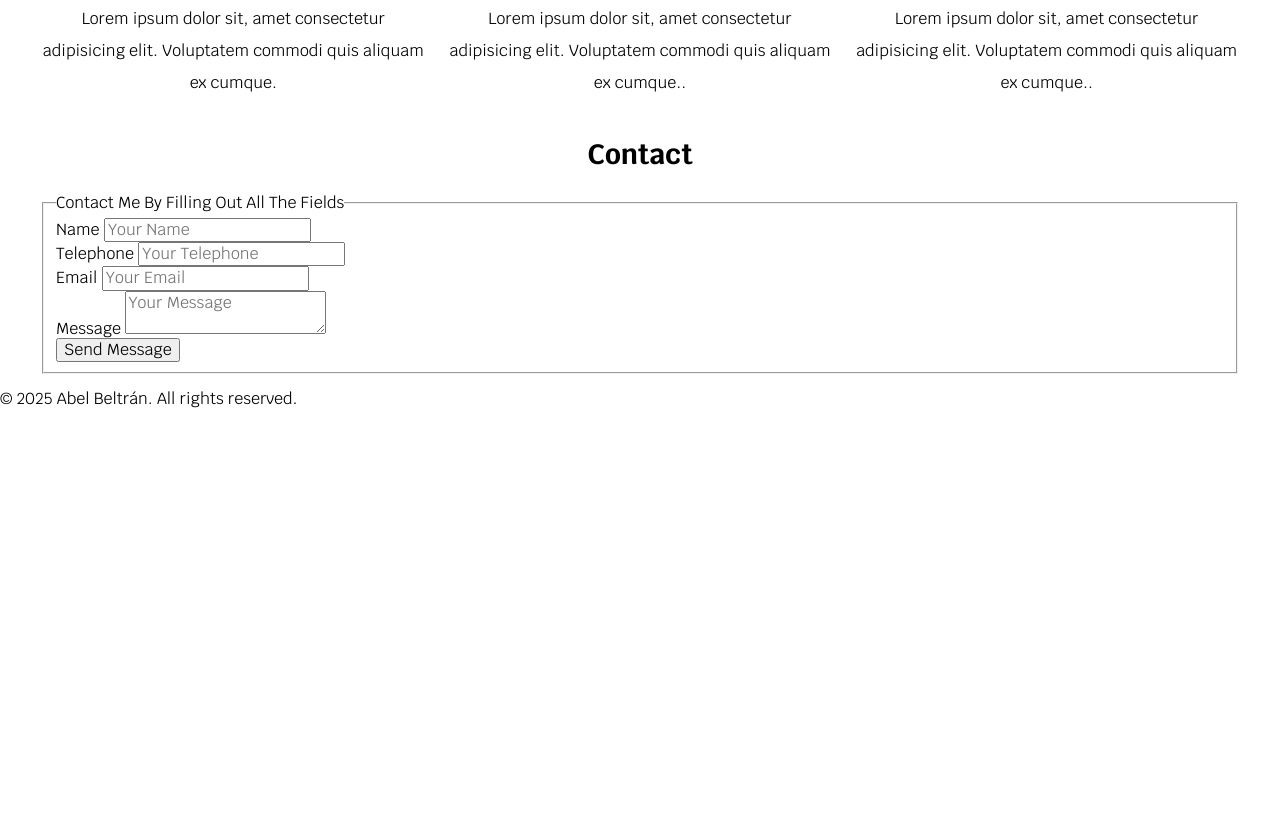
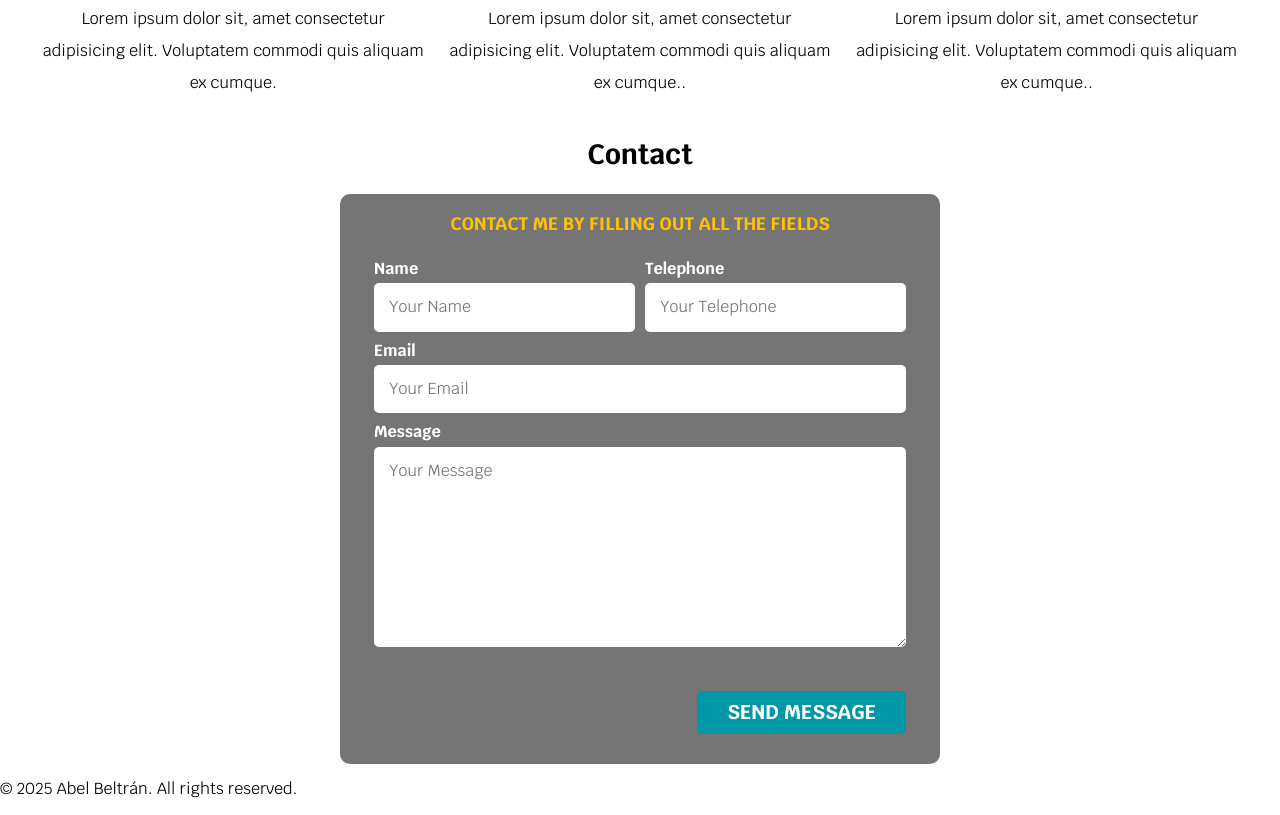
Before and after one commit to Yamibel/freelancer, a plain HTML site: page index.html in a window 1280 px wide. Shown: the part 886-1701 px from the top of the page. Before the commit the page ends 1311 px from the top, so only its background shows below. Drawn offline with Linux system fonts and the light colour scheme.

Commit message:
feat: Add styles to the contact form

```diff
--- a/css/styles.css
+++ b/css/styles.css
@@ -191,3 +191,63 @@ h3 {
   text-align: center;
   line-height: 2;
 }
+
+/* Contact Form */
+.form {
+  background-color: var(--grey);
+  padding: 2rem;
+  border-radius: 1rem;
+  width: min(60rem, 100%);
+  margin: 0 auto;
+}
+
+.form__fieldset {
+  border: none;
+}
+
+.form__legend {
+  color: var(--primary-color);
+  font-size: 1.8rem;
+  font-weight: 700;
+  text-transform: uppercase;
+  text-align: center;
+  margin-bottom: 2rem;
+}
+
+@media (min-width: 768px) {
+  .form-fields {
+    display: grid;
+    grid-template-columns: repeat(2, 1fr);
+    grid-template-rows: repeat(3, auto);
+    column-gap: 1rem;
+  }
+}
+
+.form-field {
+  margin-bottom: 1rem;
+}
+
+@media (min-width: 768px) {
+  .form-field:nth-child(3),
+  .form-field:nth-child(4) {
+    grid-column: 1 / 3;
+  }
+}
+
+.form-field__label {
+  color: white;
+  font-weight: 700;
+  display: block;
+  margin-bottom: 0.5rem;
+}
+
+.form-field__input {
+  width: 100%;
+  padding: 1.5rem;
+  border-radius: 0.5rem;
+  border: none;
+}
+
+.form-field__input--textarea {
+  height: 20rem;
+}
--- a/index.html
+++ b/index.html
@@ -104,31 +104,34 @@
 
       <section>
         <h2>Contact</h2>
-        <form action="">
-          <fieldset>
-            <legend>Contact Me By Filling Out All The Fields</legend>
-            <div>
-              <label for="name">Name</label>
-              <input type="text" id="name" name="name" placeholder="Your Name" required />
+
+        <form class="form">
+          <fieldset class="form__fieldset">
+            <legend class="form__legend">Contact Me By Filling Out All The Fields</legend>
+            <div class="form-fields">
+              <div class="form-field">
+                <label class="form-field__label" for="name">Name</label>
+                <input class="form-field__input" type="text" id="name" name="name" placeholder="Your Name" required />
               </div>
 
-            <div>
-              <label for="telephone">Telephone</label>
-              <input type="tel" id="telephone" name="telephone" placeholder="Your Telephone" required />
+              <div class="form-field">
+                <label class="form-field__label" for="telephone">Telephone</label>
+                <input class="form-field__input" type="tel" id="telephone" name="telephone" placeholder="Your Telephone" required />
               </div>
 
-            <div>
-              <label for="email">Email</label>
-              <input type="email" id="email" name="email" placeholder="Your Email" required />
+              <div class="form-field">
+                <label class="form-field__label" for="email">Email</label>
+                <input class="form-field__input" type="email" id="email" name="email" placeholder="Your Email" required />
               </div>
 
-            <div>
-              <label for="message">Message</label>
-              <textarea name="message" id="message" placeholder="Your Message" required></textarea>
+              <div class="form-field">
+                <label class="form-field__label" for="message">Message</label>
+                <textarea class="form-field__input form-field__input--textarea" name="message" id="message" placeholder="Your Message" required></textarea>
+              </div>
             </div>
 
-            <div>
-              <input type="submit" value="Send Message" />
+            <div class="flex align-right">
+              <input class="button w-sm-100" type="submit" value="Send Message" />
             </div>
           </fieldset>
         </form>
```
Lines whose indentation alone changed are shown as unchanged.
